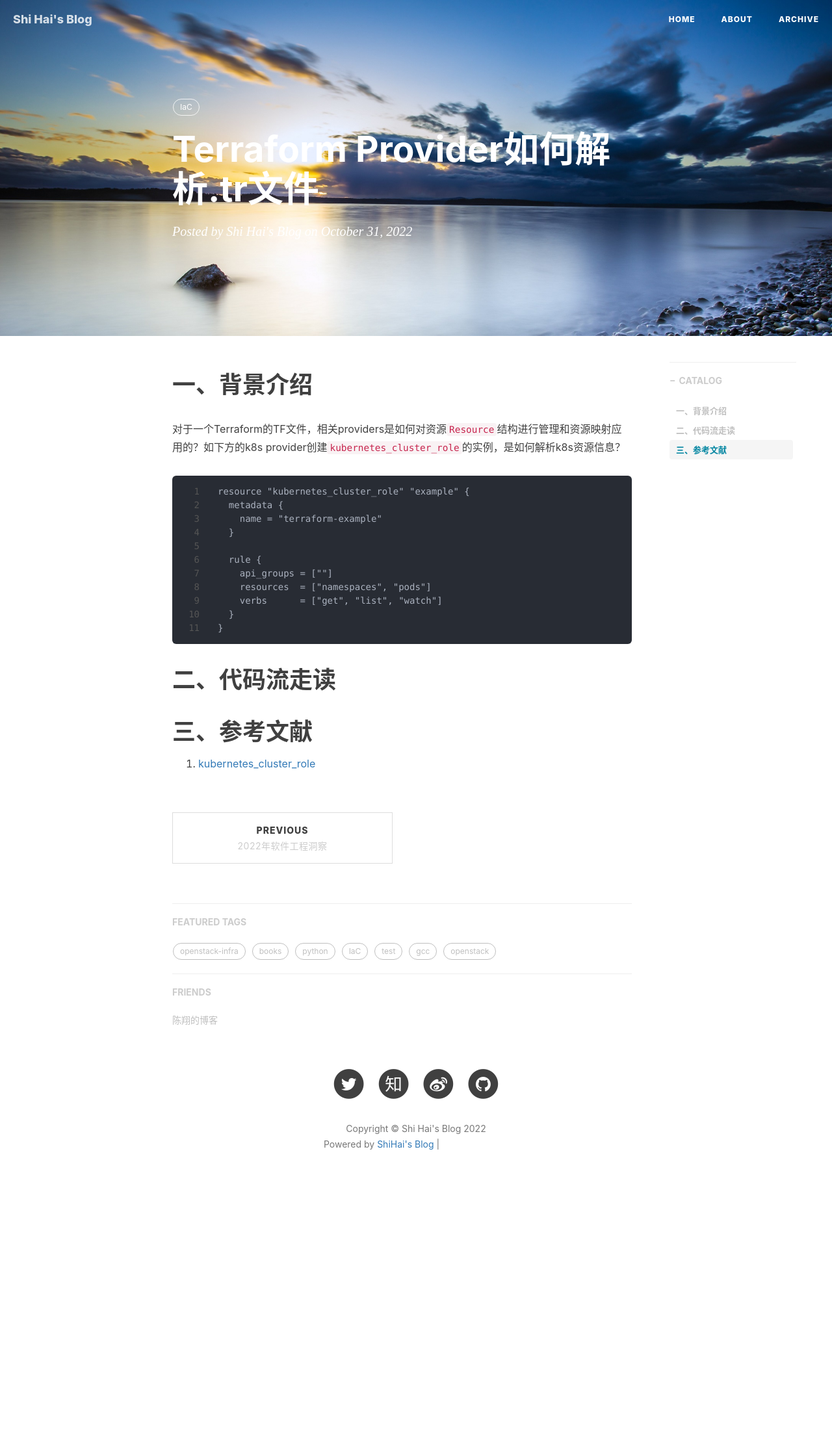
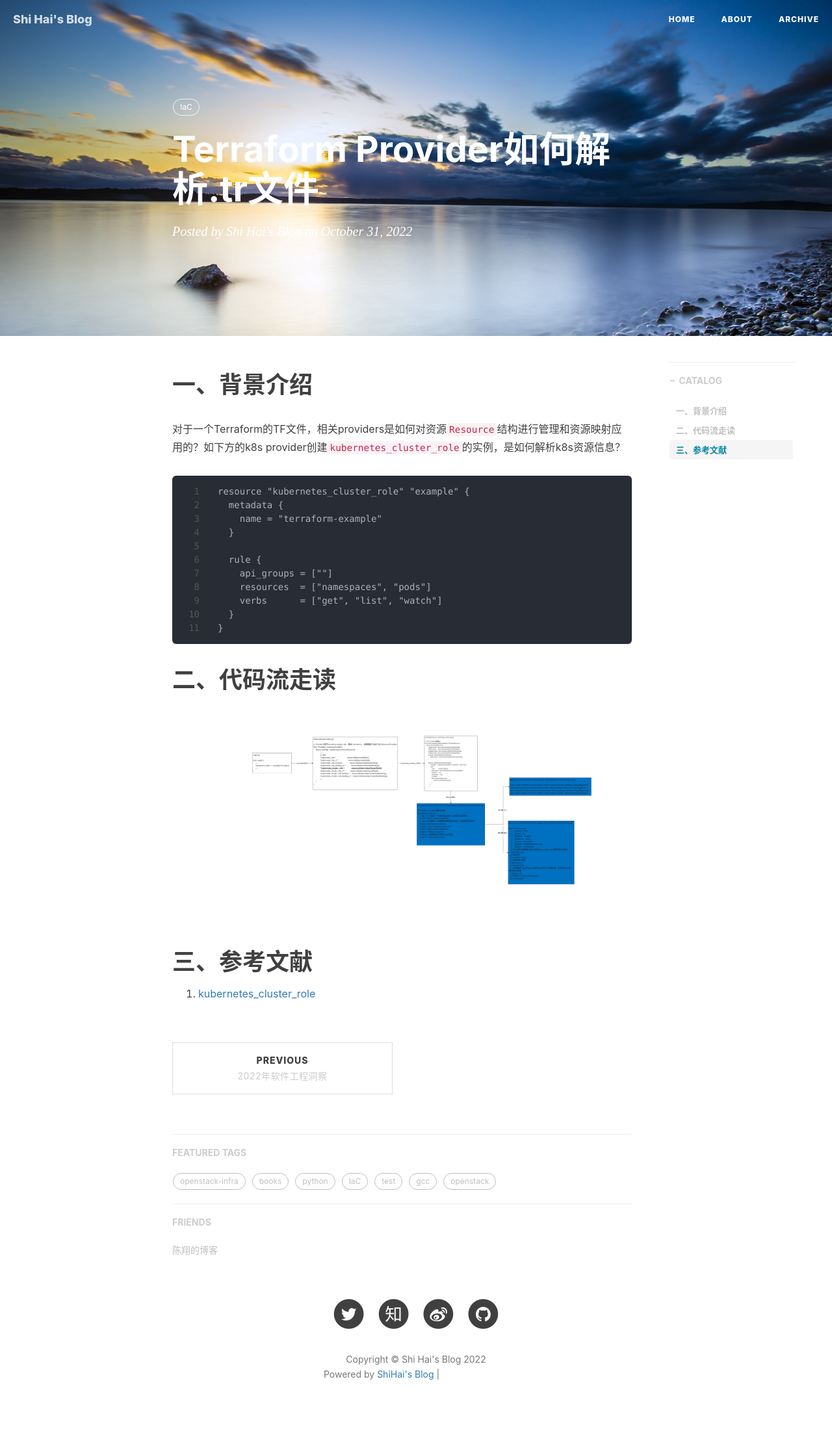
Before and after one commit to shihai1991/shihai1991.github.io, a Jekyll site: the page built from _posts/2022-10-31-provider如何解析tf配置文件.md, in a window 1280 px wide. Shown: the whole page at 65% size. Built offline with Jekyll 4.4.1, drawn with Linux system fonts in a browser that asks for light colours; nearby versions of some CDN libraries; comment, search, counter and statistics services are not loaded; before the commit the page ends 1865 px from its top, so only the background shows below that; grey boxes are pictures that could not be loaded.

Commit message:
Update 2022-10-31-provider如何解析tf配置文件.md

````diff
--- a/_posts/2022-10-31-provider如何解析tf配置文件.md
+++ b/_posts/2022-10-31-provider如何解析tf配置文件.md
@@ -26,7 +26,7 @@ resource "kubernetes_cluster_role" "example" {
 ```
 
 # 二、代码流走读
-
+![]({{site.baseurl}}/img/20221031 k8s provider读取resource处理主要逻辑.png)
 
 # 三、参考文献
 1. [kubernetes_cluster_role](https://registry.terraform.io/providers/hashicorp/kubernetes/latest/docs/resources/cluster_role)
````
